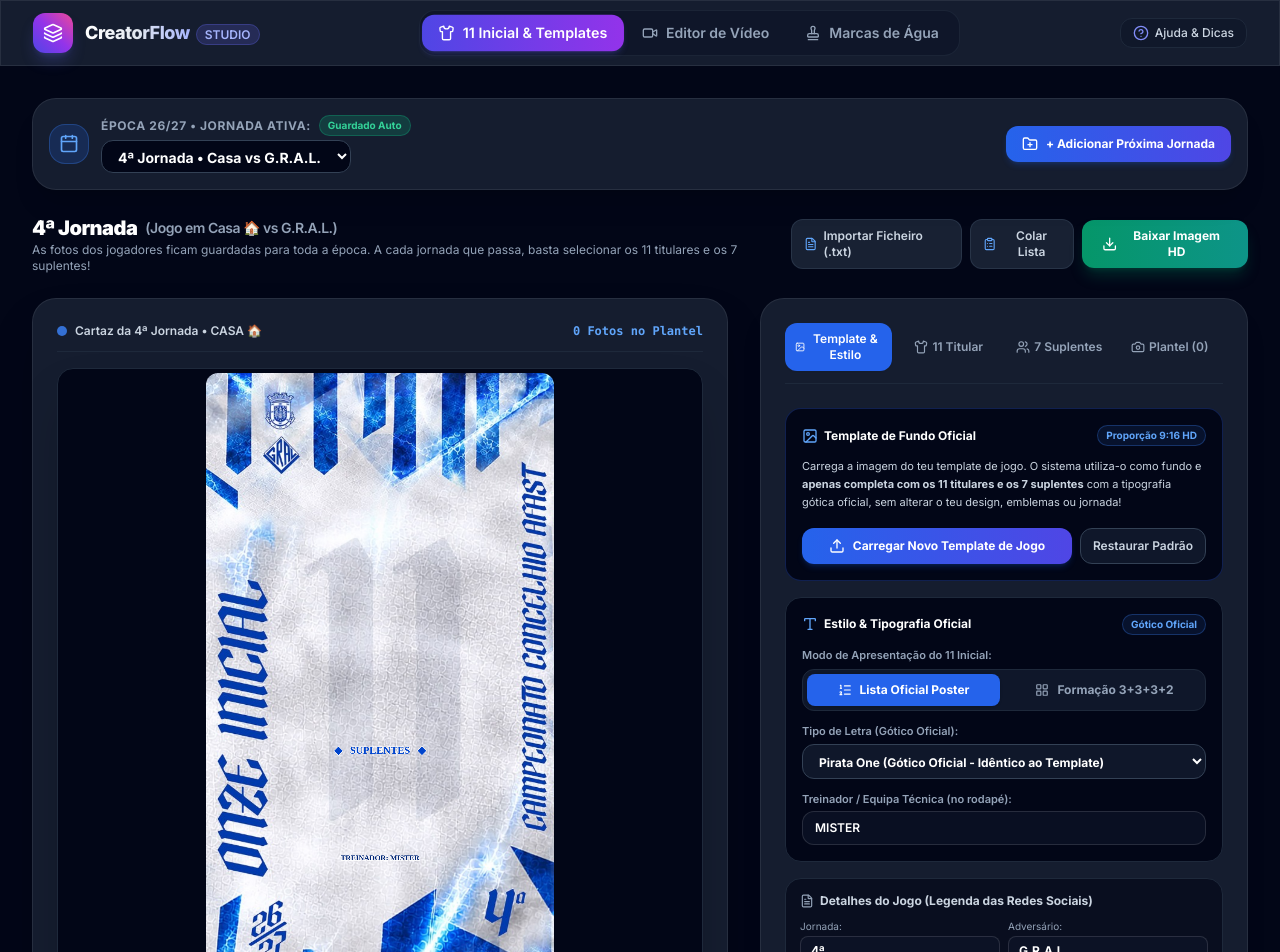
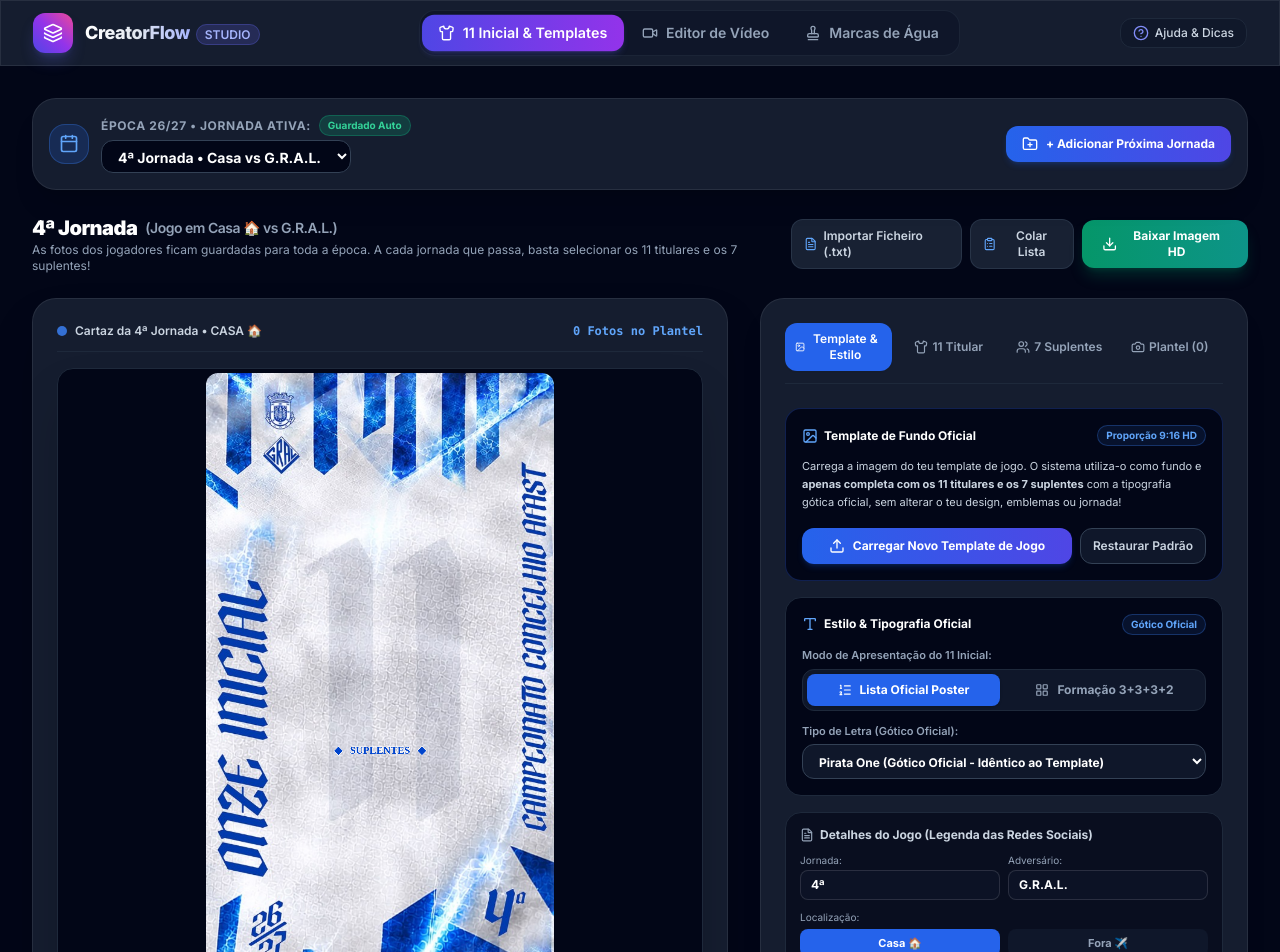
Before and after one commit to smartappsgadget-maker/Social-Media-Manager, a React (Vite) app: page / in a window 1280 px wide. Shown: the top 952 px of the page. Built offline with nearby package versions, Linux system fonts and the light colour scheme; a web font is replaced by a local one.

Commit message:
refactor(lineup): remover opcao e renderizacao do treinador/mister

```diff
--- a/src/components/LineupStudio/LineupStudio.jsx
+++ b/src/components/LineupStudio/LineupStudio.jsx
@@ -138,8 +138,7 @@ export default function LineupStudio({ onSendToWatermark }) {
         isHome: activeItem.isHome !== false,
         opponentName: activeItem.opponentName || 'ADVERSÁRIO',
         opponentLogoUrl: oppLogo,
-        myClubLogoUrl: loadedClub.crestUrl || null,
-        coach: activeItem.coach || 'MISTER'
+        myClubLogoUrl: loadedClub.crestUrl || null
       })
     }
   }, [])
@@ -157,7 +156,6 @@ export default function LineupStudio({ onSendToWatermark }) {
           opponentName: matchDetails.opponentName,
           opponentLogoUrl: matchDetails.opponentLogoUrl,
           myClubLogoUrl: matchDetails.myClubLogoUrl,
-          coach: matchDetails.coach,
           starters,
           substitutes: substitutes.slice(0, 7)
         }
@@ -191,8 +189,7 @@ export default function LineupStudio({ onSendToWatermark }) {
       isHome: target.isHome !== false,
       opponentName: target.opponentName || 'ADVERSÁRIO',
       opponentLogoUrl: oppLogo,
-      myClubLogoUrl: myClub.crestUrl || null,
-      coach: target.coach || 'MISTER'
+      myClubLogoUrl: myClub.crestUrl || null
     })
   }
 
@@ -225,8 +222,7 @@ export default function LineupStudio({ onSendToWatermark }) {
       isHome: created.isHome,
       opponentName: created.opponentName,
       opponentLogoUrl: oppLogo,
-      myClubLogoUrl: myClub.crestUrl || null,
-      coach: created.coach
+      myClubLogoUrl: myClub.crestUrl || null
     })
 
     setShowNewMatchdayModal(false)
@@ -659,7 +655,7 @@ export default function LineupStudio({ onSendToWatermark }) {
     const subList = substitutes.slice(0, 7).map(s => `#${s.number} ${s.name}`).join(', ')
     const local = matchDetails.isHome ? 'EM CASA 🏠' : 'FORA ✈️'
 
-    const text = `📋 ONZE INICIAL • ${matchDetails.roundNumber || '4ª'} JORNADA 🔥⚽\n\n🏆 ${matchDetails.competition || 'Campeonato Concelhio AFAST'}\n📍 Jogo: ${local} vs ${matchDetails.opponentName || 'Adversário'}\n📅 Época 26/27\n\n11 TITULAR (3+3+3+2):\n${starList}\n\nBANCO DE SUPLENTES (7):\n${subList}\n\nTREINADOR: ${matchDetails.coach || 'Equipa Técnica'}\n\n#GRAL #OnzeInicial #AFAST #FutebolConcelhio #DiaDeJogo #VamosEquipa`
+    const text = `📋 ONZE INICIAL • ${matchDetails.roundNumber || '4ª'} JORNADA 🔥⚽\n\n🏆 ${matchDetails.competition || 'Campeonato Concelhio AFAST'}\n📍 Jogo: ${local} vs ${matchDetails.opponentName || 'Adversário'}\n📅 Época 26/27\n\n11 TITULAR:\n${starList}\n\nBANCO DE SUPLENTES (7):\n${subList}\n\n#GRAL #OnzeInicial #AFAST #FutebolConcelhio #DiaDeJogo #VamosEquipa`
 
     navigator.clipboard.writeText(text)
     setCopiedCaption(true)
@@ -980,20 +976,6 @@ export default function LineupStudio({ onSendToWatermark }) {
                     <option value="germania">Germania One (Fraktur Moderno)</option>
                     <option value="grenze">Grenze Gotisch (Textura Medieval)</option>
                   </select>
-                </div>
-
-                {/* Treinador */}
-                <div>
-                  <label className="block text-[11px] font-semibold text-slate-400 mb-1">
-                    Treinador / Equipa Técnica (no rodapé):
-                  </label>
-                  <input
-                    type="text"
-                    value={matchDetails.coach || ''}
-                    onChange={(e) => setMatchDetails({ ...matchDetails, coach: e.target.value })}
-                    placeholder="Ex: MISTER"
-                    className="w-full glass-input px-3 py-2 rounded-xl text-xs text-white font-semibold uppercase"
-                  />
                 </div>
               </div>
 
--- a/src/data/lineupTemplates.js
+++ b/src/data/lineupTemplates.js
@@ -149,6 +149,5 @@ export const DEFAULT_MATCH_DETAILS = {
   teamName: 'G.R.A.L.',
   competition: 'CAMPEONATO CONCELHIO AFAST',
   matchRound: '4ª JORNADA',
-  season: '26/27',
-  coach: 'MISTER'
+  season: '26/27'
 }
--- a/src/services/lineupRenderer.js
+++ b/src/services/lineupRenderer.js
@@ -86,10 +86,10 @@ export async function renderLineupToCanvas(canvas, lineupData) {
     await renderStartersList(ctx, startingXI, playerPhotos, 200, startersStartY, 680, startersHeight, fontFamily)
   }
 
-  // 3. Render ONLY the 7 Substitutes (Suplentes) + Coach
+  // 3. Render ONLY the 7 Substitutes (Suplentes)
   const subsStartY = startersStartY + startersHeight + 25
   const subsHeight = 360
-  await renderSubstitutesSection(ctx, substitutes, playerPhotos, matchDetails.coach, 200, subsStartY, 680, subsHeight, fontFamily)
+  await renderSubstitutesSection(ctx, substitutes, playerPhotos, 200, subsStartY, 680, subsHeight, fontFamily)
 
   ctx.restore()
 }
@@ -360,10 +360,10 @@ function drawTacticalNumberBadge(ctx, badgeX, badgeY, badgeSize, centerX, player
 }
 
 // =========================================================================
-// 7 SUPLENTES + TREINADOR
+// 7 SUPLENTES
 // Unified with the template's Gothic/Blackletter font and colors
 // =========================================================================
-async function renderSubstitutesSection(ctx, substitutes, playerPhotos, coach, startX, startY, totalW, totalH, fontName) {
+async function renderSubstitutesSection(ctx, substitutes, playerPhotos, startX, startY, totalW, totalH, fontName) {
   ctx.save()
 
   const centerX = startX + totalW / 2
@@ -430,22 +430,5 @@ async function renderSubstitutesSection(ctx, substitutes, playerPhotos, coach, s
     ctx.fillText(nameStr, nameX, itemY, maxSubNameW)
   }
 
-  // 3. Coach (Treinador) in Gothic Font at the bottom
-  if (coach) {
-    const coachY = startY + totalH - 12
-    const coachText = `TREINADOR: ${coach.toUpperCase()}`
-
-    ctx.font = `700 23px ${fontName}`
-    ctx.textAlign = 'center'
-    ctx.textBaseline = 'middle'
-
-    ctx.strokeStyle = 'rgba(255, 255, 255, 0.95)'
-    ctx.lineWidth = 2.5
-    ctx.strokeText(coachText, centerX, coachY)
-
-    ctx.fillStyle = '#002677'
-    ctx.fillText(coachText, centerX, coachY)
-  }
-
   ctx.restore()
 }
--- a/src/services/matchdayStorage.js
+++ b/src/services/matchdayStorage.js
@@ -14,7 +14,6 @@ const INITIAL_MATCHDAY_4 = {
   opponentName: 'G.R.A.L.',
   date: 'HOJE',
   venue: 'CAMPO DE JOGOS',
-  coach: 'MISTER',
   starters: Array.from({ length: 11 }, () => ({ number: '', name: '', isCaptain: false })),
   substitutes: Array.from({ length: 7 }, () => ({ number: '', name: '' })),
   createdAt: new Date().toISOString()
@@ -78,7 +77,6 @@ export function createNewMatchday(roundNumber, isHome = true, opponentName = '',
     opponentName: opponentName || 'PRÓXIMO ADVERSÁRIO',
     date: 'PRÓXIMO JOGO',
     venue: isHome ? 'CAMPO DO G.R.A.L.' : 'CAMPO ADVERSÁRIO',
-    coach: previous.coach || 'MISTER',
     starters: JSON.parse(JSON.stringify(previous.starters || INITIAL_MATCHDAY_4.starters)),
     substitutes: JSON.parse(JSON.stringify(previous.substitutes || INITIAL_MATCHDAY_4.substitutes)),
     createdAt: new Date().toISOString()
```
